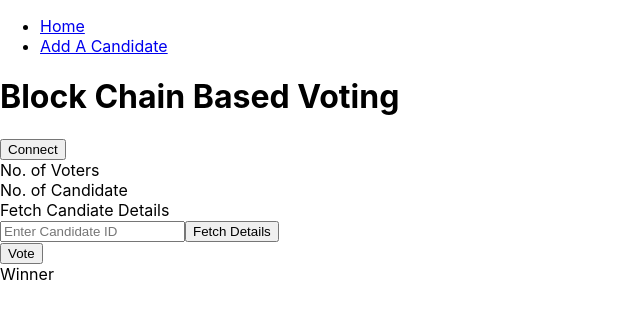
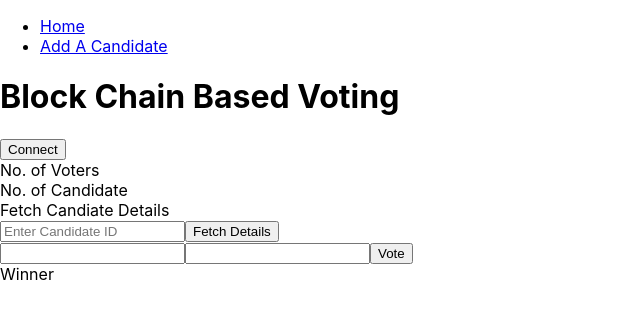
Before and after one commit to xarck/Blockchain_based_voting-system, a React (Create React App) app in the folder client/: page / in a window 1280 px wide. Shown: the top 318 px of the page, without its empty margins (0-640 px from the left). Built offline with nearby package versions, Linux system fonts and the light colour scheme; no server answers.

Commit message:
home completed

```diff
--- a/client/src/components/Home.js
+++ b/client/src/components/Home.js
@@ -9,6 +9,8 @@ export default function Home() {
     const [candidateDetails, setCandidateDetails] = useState();
     const [winner, setWinner] = useState();
     const [candidateID, setCandidateID] = useState();
+    const [voterName, setVoterName] = useState();
+    const [candidateVotingID, setCandidateVotingID] = useState();
 
     useEffect(() => {
         getDetails();
@@ -73,7 +75,7 @@ export default function Home() {
             signer
         );
 
-        var data = await contract.vote(1, "ashdfs");
+        var data = await contract.vote(candidateVotingID, voterName);
         console.log(data);
         setCandidateDetails(data);
     }
@@ -105,6 +107,15 @@ export default function Home() {
                 )}
             </div>
             <div>
+                <input
+                    name="voter"
+                    onChange={(e) => setVoterName(e.target.value)}
+                />
+                <input
+                    type="Number"
+                    name="candId"
+                    onChange={(e) => setCandidateVotingID(e.target.value)}
+                />
                 <button onClick={makeavote}>Vote</button>
             </div>
             <div>
```
